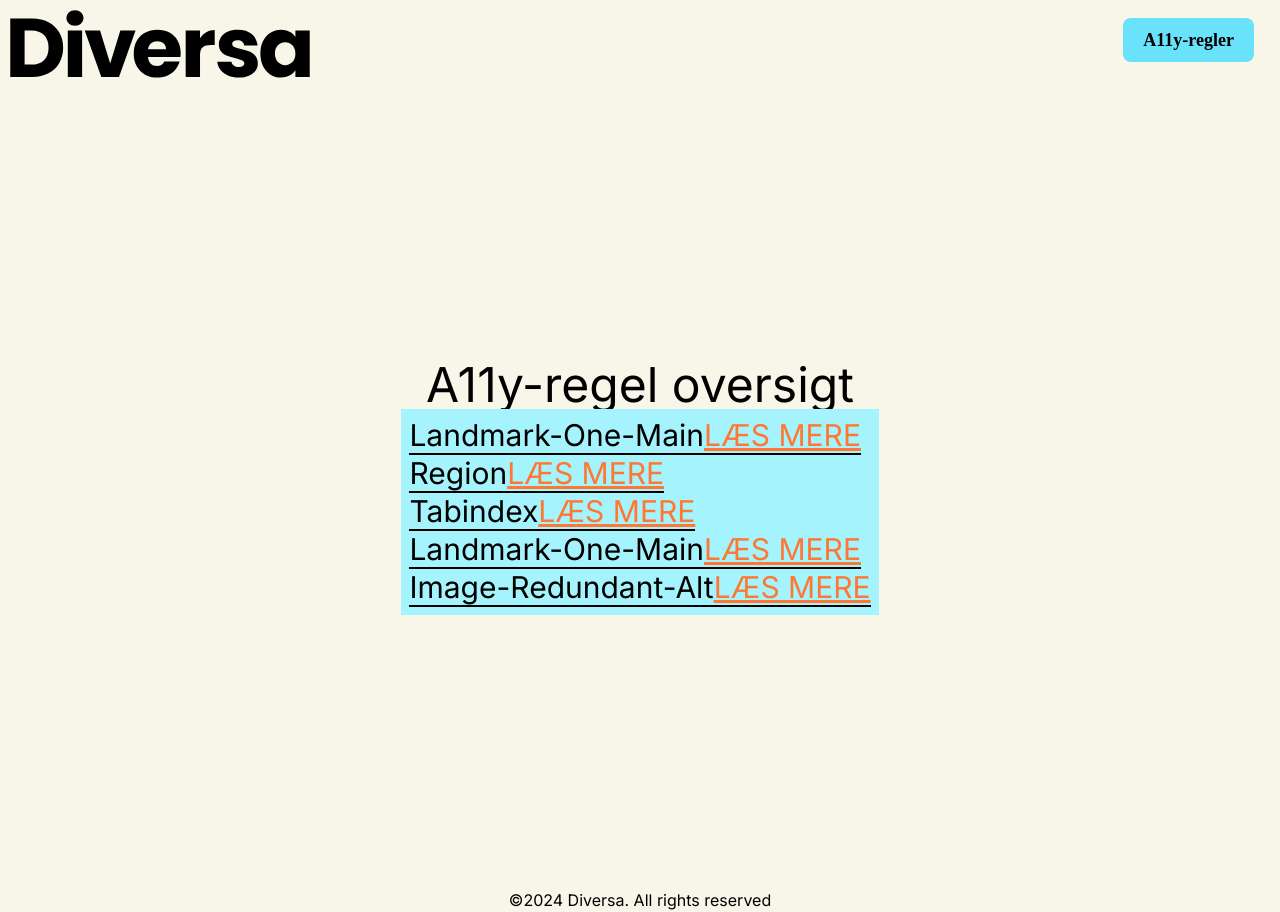
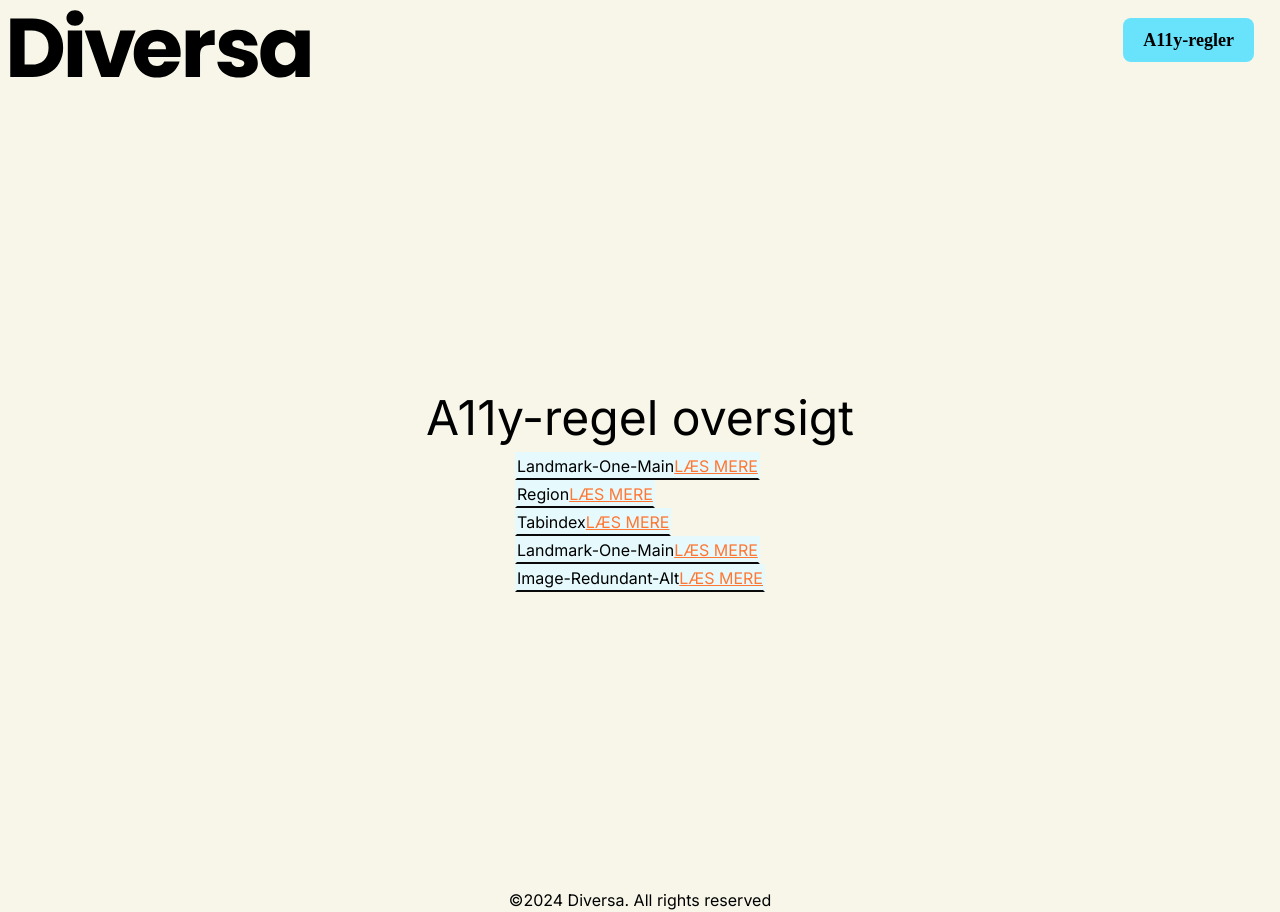
Before and after one commit to emmalarsen1/a11y_diversa, a Next.js app: page /regeloversigt in a window 1280 px wide. Built offline with nearby package versions, Linux system fonts and the light colour scheme.

Commit message:
Noelstyle

```diff
--- a/src/app/regeloversigt/page.jsx
+++ b/src/app/regeloversigt/page.jsx
@@ -6,12 +6,12 @@ function page() {
   return (
     <>
       <section class="flex flex-col justify-center items-center h-lvh">
-        <h1 class="text-5xl">A11y-regel oversigt</h1>
-        <article class="bg-cyan-200 py-2 px-2 ">
+        <h1 class="text-5xl m-2.5">A11y-regel oversigt</h1>
+        <article class="">
           {reglerData.map((data) => (
-            <p class="text-3xl border-b-2 border-black flex place-self-start capitalize" key={data.id}>
+            <p class="flex place-self-start box-border border-2 bg-turquoise-00 border-transparent border-b-neutral-950 capitalize" key={data.id}>
               {data.id}{" "}
-              <Link class="text-[#FF7733] underline flex place-self-end uppercase" href={`/rules/${data.id}`}>
+              <Link class="text-[#FF7733] underline uppercase" href={`/rules/${data.id}`}>
                 Læs mere
               </Link>
             </p>
--- a/src/app/rules/[slug]/page.jsx
+++ b/src/app/rules/[slug]/page.jsx
@@ -40,7 +40,6 @@ export default async function page({ params }) {
         <h2 class={`text-2xl`} style={{ color: severityMapping[virker.impact].color }}>
           {virker.impact}
         </h2>
-        <Gauge value={severityMapping[virker.impact].value} />
         <p>{virker.description}</p>
         <p>{virker.why}</p>
         <p>{virker.tags}</p>
```
